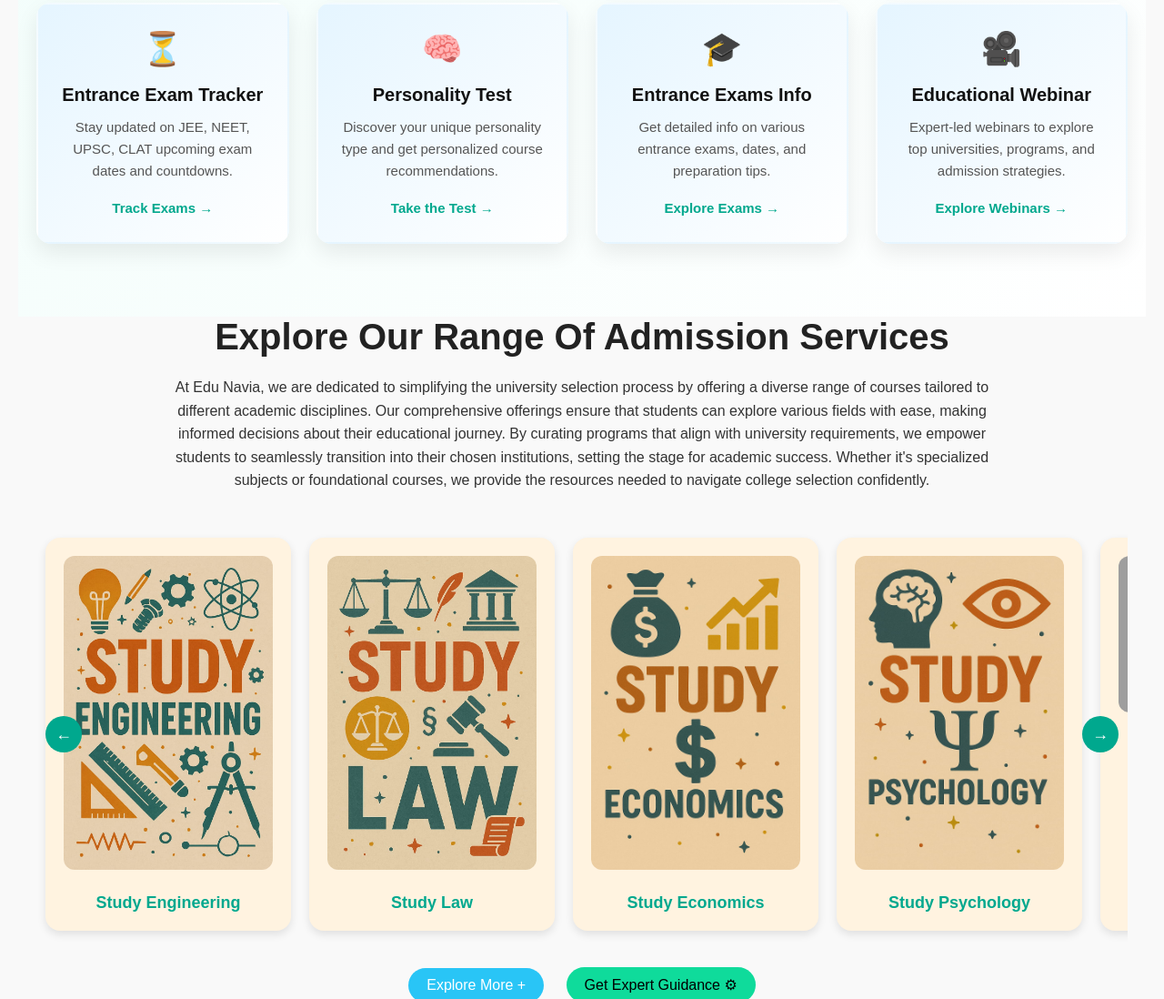
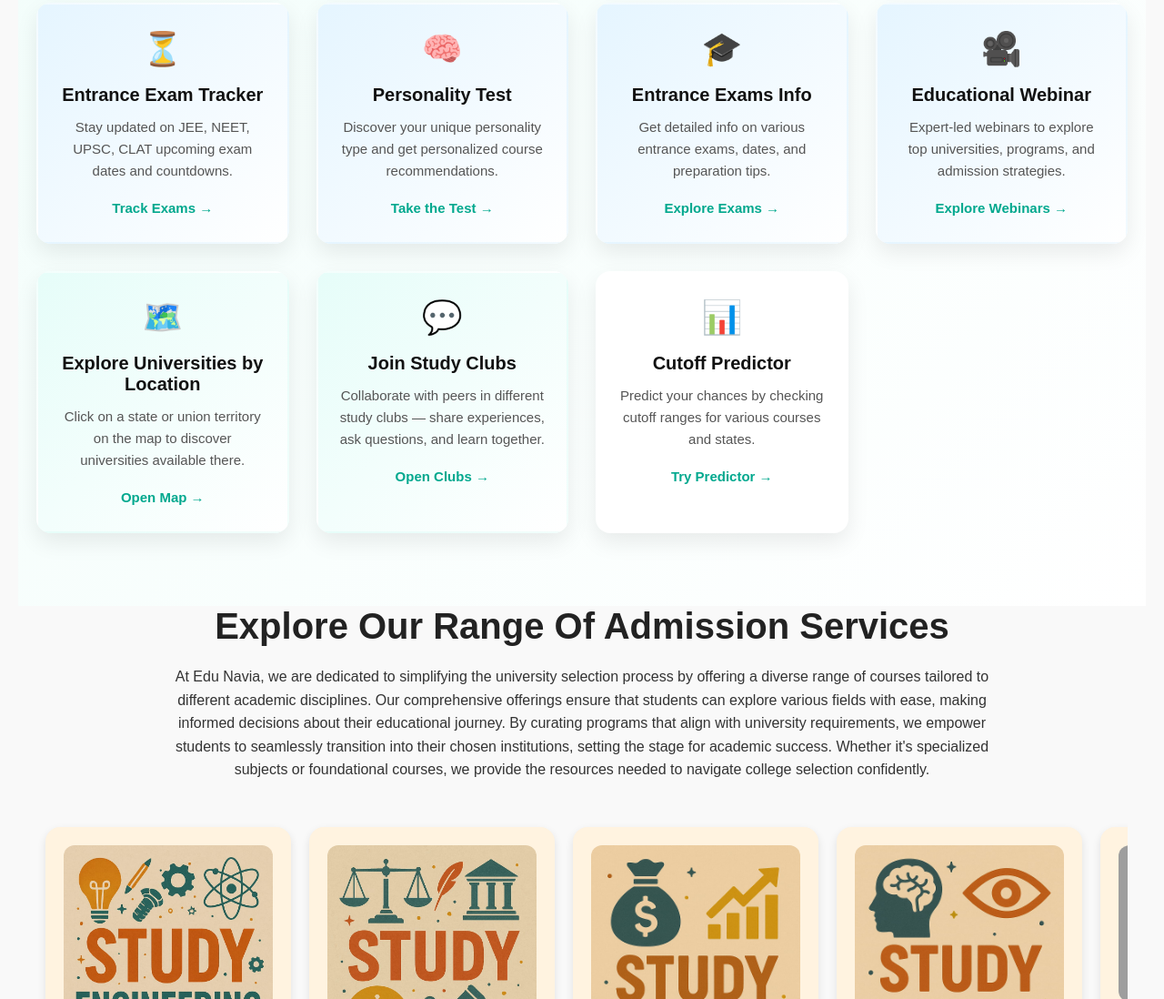
Before and after one commit to Eshajha19/Edu-Navia, a plain HTML site: page index.html in a window 1280 px wide. Shown: the part 1023-2121 px from the top of the page at 91% size. Drawn offline with Linux system fonts and the light colour scheme; grey boxes are pictures that could not be loaded.

Commit message:
Update index.html

```diff
--- a/index.html
+++ b/index.html
@@ -134,6 +134,38 @@
           <p>Expert-led webinars to explore top universities, programs, and admission strategies.</p>
           <a href="webinar.html" >Explore Webinars →</a>
         </div>
+         <!-- Interactive Map Feature -->
+<div class="tool-card green">
+  <div class="tool-icon">🗺️</div>
+  <h3>Explore Universities by Location</h3>
+  <p>Click on a state or union territory on the map to discover universities available there.</p>
+  <a href="map.html">Open Map →</a>
+</div>
+<!-- Study Clubs Feature -->
+<div class="tool-card green">
+  <div class="tool-icon">💬</div>
+  <h3>Join Study Clubs</h3>
+  <p>Collaborate with peers in different study clubs — share experiences, ask questions, and learn together.</p>
+  <a href="studyclubs.html">Open Clubs →</a>
+</div>
+<!-- Cutoff Predictor Feature -->
+<div class="tool-card teal">
+  <div class="tool-icon">📊</div>
+  <h3>Cutoff Predictor</h3>
+  <p>Predict your chances by checking cutoff ranges for various courses and states.</p>
+  <a href="predictor.html">Try Predictor →</a>
+</div>
+
+<!-- Admin Panel -->
+<div id="admin-panel" style="display:none;">
+  <div class="tool-card red">
+    <div class="tool-icon">⚙️</div>
+    <h3>Admin Panel</h3>
+    <p>Manage study clubs, users, and resources.</p>
+    <a href="admin.html">Go to Admin Panel →</a>
+  </div>
+</div>
+
       </div>
     </div>
   </section>
```
